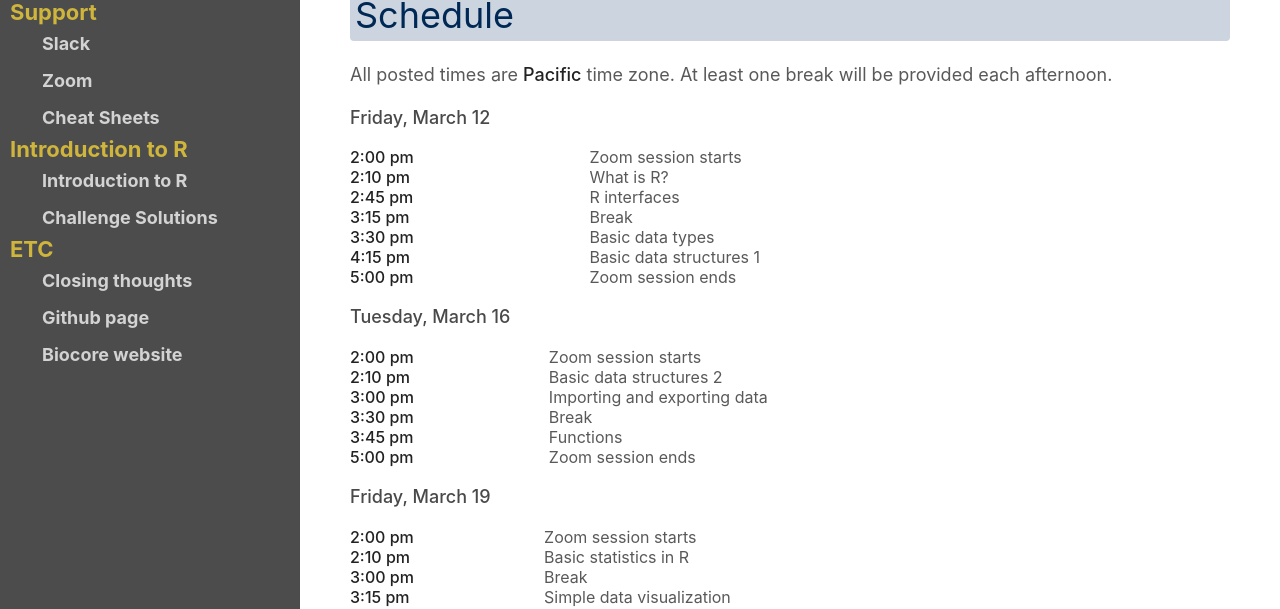
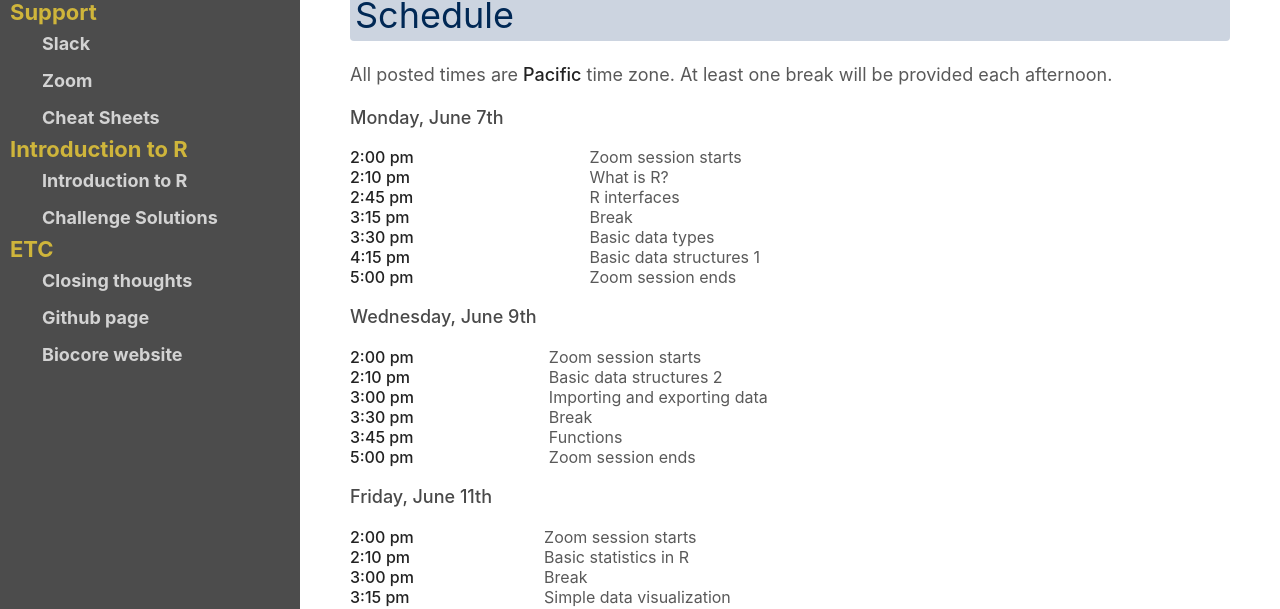
Before and after one commit to ucdavis-bioinformatics-training/2021-June-Introduction-to-R-for-Bioinformatics, a Jekyll site: the page built from base/schedule.md, in a window 1280 px wide. Shown: the part 179-788 px from the top of the page. Built offline with Jekyll 4.4.1, drawn with Linux system fonts in a browser that asks for light colours; our own code applies the rules of GitHub Pages for plain Markdown files.

Commit message:
updating sched

```diff
--- a/base/schedule.md
+++ b/base/schedule.md
@@ -2,7 +2,7 @@
 
 All posted times are **Pacific** time zone. At least one break will be provided each afternoon.
 
-#### Friday, March 12
+#### Monday, June 7th
 
 |:----------- |:------------------- |
 |**2:00 pm**  | Zoom session starts |
@@ -13,7 +13,7 @@ All posted times are **Pacific** time zone. At least one break will be provided
 |**4:15 pm**  | Basic data structures 1 |
 |**5:00 pm** | Zoom session ends |
 
-#### Tuesday, March 16
+#### Wednesday, June 9th
 
 |:----------- |:------------------- |
 |**2:00 pm**  | Zoom session starts |
@@ -23,7 +23,7 @@ All posted times are **Pacific** time zone. At least one break will be provided
 |**3:45 pm**  | Functions |
 |**5:00 pm** | Zoom session ends |
 
-#### Friday, March 19
+#### Friday, June 11th
 
 |:----------- |:------------------- |
 |**2:00 pm**  | Zoom session starts |
```
